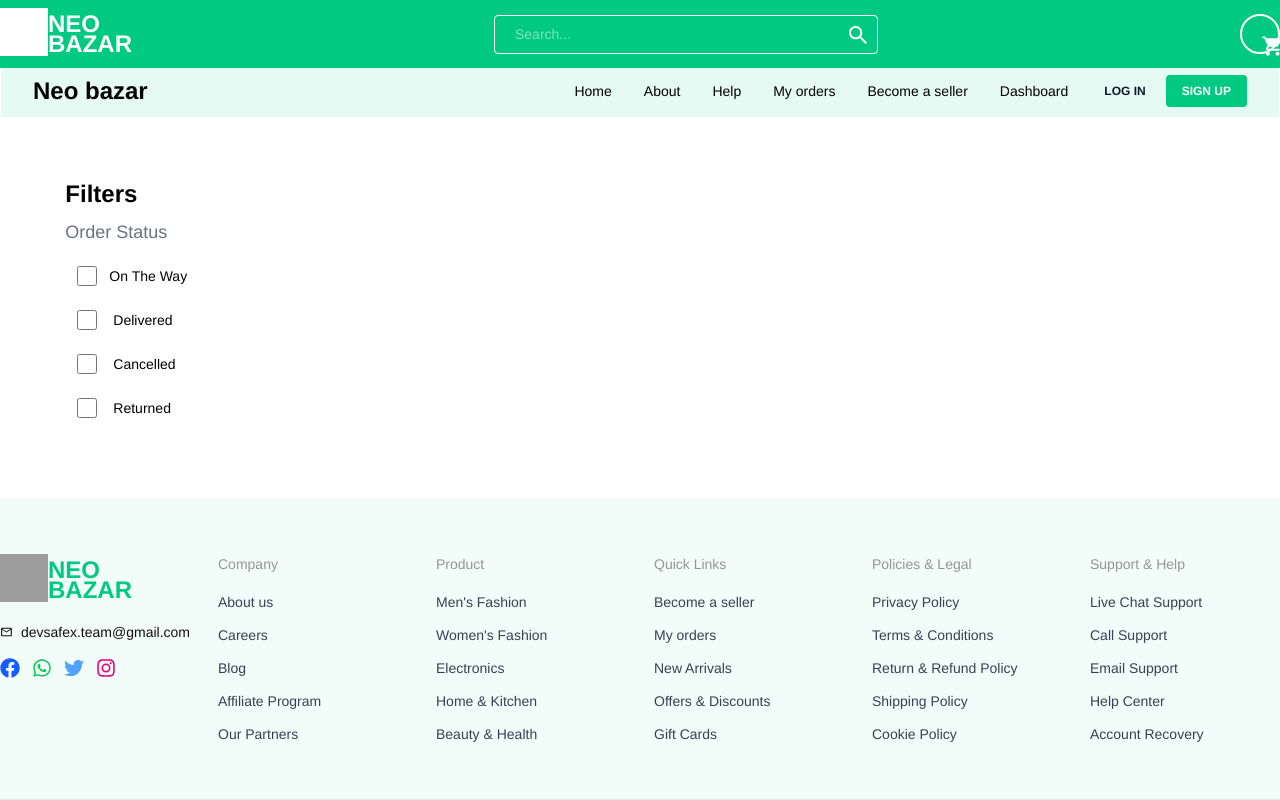
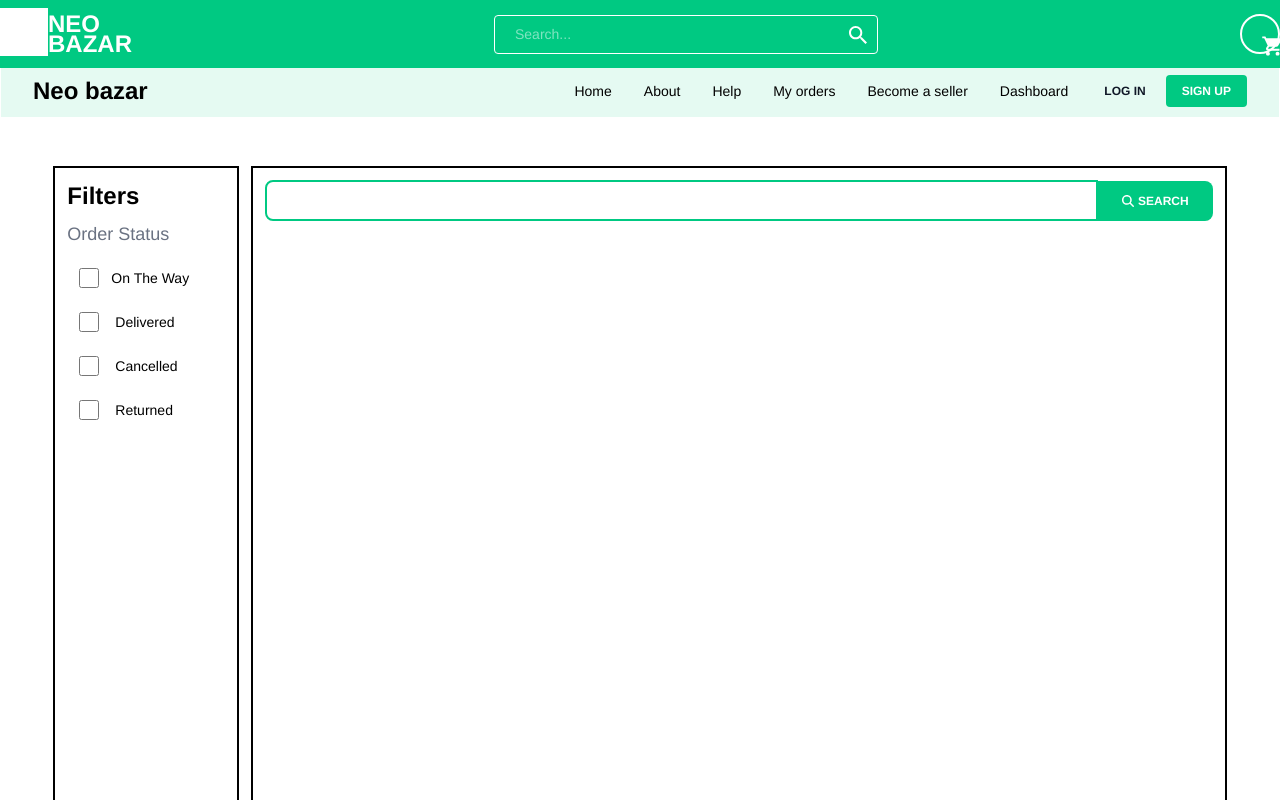
Before and after one commit to devsafex/neo-bazar, a React (Vite) app: page /myOrder in a window 1280 px wide. Shown: the top 800 px of the page. Built offline with nearby package versions, Linux system fonts and the light colour scheme; no server answers; grey boxes are pictures that could not be loaded.

Commit message:
Search button is implemented in my order section

```diff
--- a/src/Pages/MyOrder/MyOrder.jsx
+++ b/src/Pages/MyOrder/MyOrder.jsx
@@ -1,11 +1,17 @@
-import { Checkbox } from "@material-tailwind/react";
+import { Button, Checkbox, Spinner } from "@material-tailwind/react";
+import { useState } from "react";
+import { FaMagnifyingGlass } from "react-icons/fa6";
 const MyOrder = () => {
+  const [loading, setLoading] = useState(false);
+  const handleClick = () => {
+    setLoading(true);
+  };
   return (
     <div className="container lg:w-11/12  mx-auto w-full mt-8">
       {/* <h2 className="text-2xl font-light">Orders History and Status</h2> */}
       <div className="grid grid-cols-12 gap-3">
         {/* side container */}
-        <div className="col-span-2 mt-4 bg- p-3 min-h-52">
+        <div className="col-span-2 mt-4 border-2 p-3 min-h-52">
           <h3 className=" text-2xl font-semibold mb-2">Filters</h3>
           <h4 className="text-gray-500 text-lg mb-2">Order Status</h4>
           <div className="flex flex-col ">
@@ -24,7 +30,29 @@ const MyOrder = () => {
           </div>
         </div>
         {/* min box  */}
-        <div className=" col-span-10"> </div>
+        <div className=" col-span-10 mt-4 p-3 border-2 min-h-screen">
+          {/* search container  */}
+          <div className="flex  items-center">
+            <input
+              type="text"
+              className="border-2 border-[#00C982] w-full rounded-l-lg p-2 "
+            />
+            <Button
+              onClick={handleClick}
+              className="flex bg-[#00C982] rounded-r-lg rounded-l-none  items-center gap-1"
+            >
+              {loading ? (
+                <div className="w-16 h-4 flex items-center gap-1">
+                  <Spinner className="border-[#00C982]" /> Loading
+                </div>
+              ) : (
+                <>
+                  <FaMagnifyingGlass /> Search
+                </>
+              )}
+            </Button>
+          </div>
+        </div>
       </div>
     </div>
   );
```
